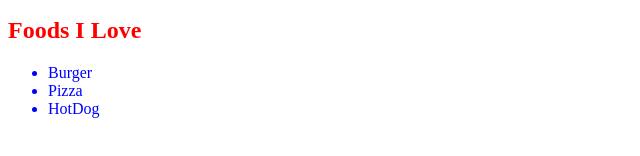
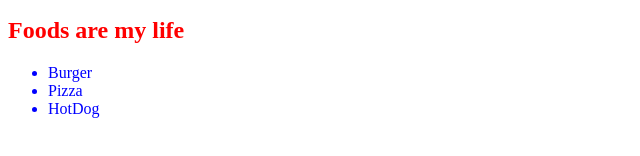
Before and after one commit to faiji31/PH-M-24, a plain HTML site: page index.html in a window 1280 px wide. Shown: the part 184-340 px from the top of the page, 0-640 px from the left. Drawn offline with Linux system fonts and the light colour scheme.

Commit message:
7th commit

```diff
--- a/index.html
+++ b/index.html
@@ -32,7 +32,12 @@
         const li1 =document.getElementsByTagName('li');
         for(const li of li1){
             console.log(li.innerText);
+
         }
+
+        const food = document.getElementById("foods");
+        console.log(food);
+        food.innerText ="Foods are my life";
     </script>
 
 
```
